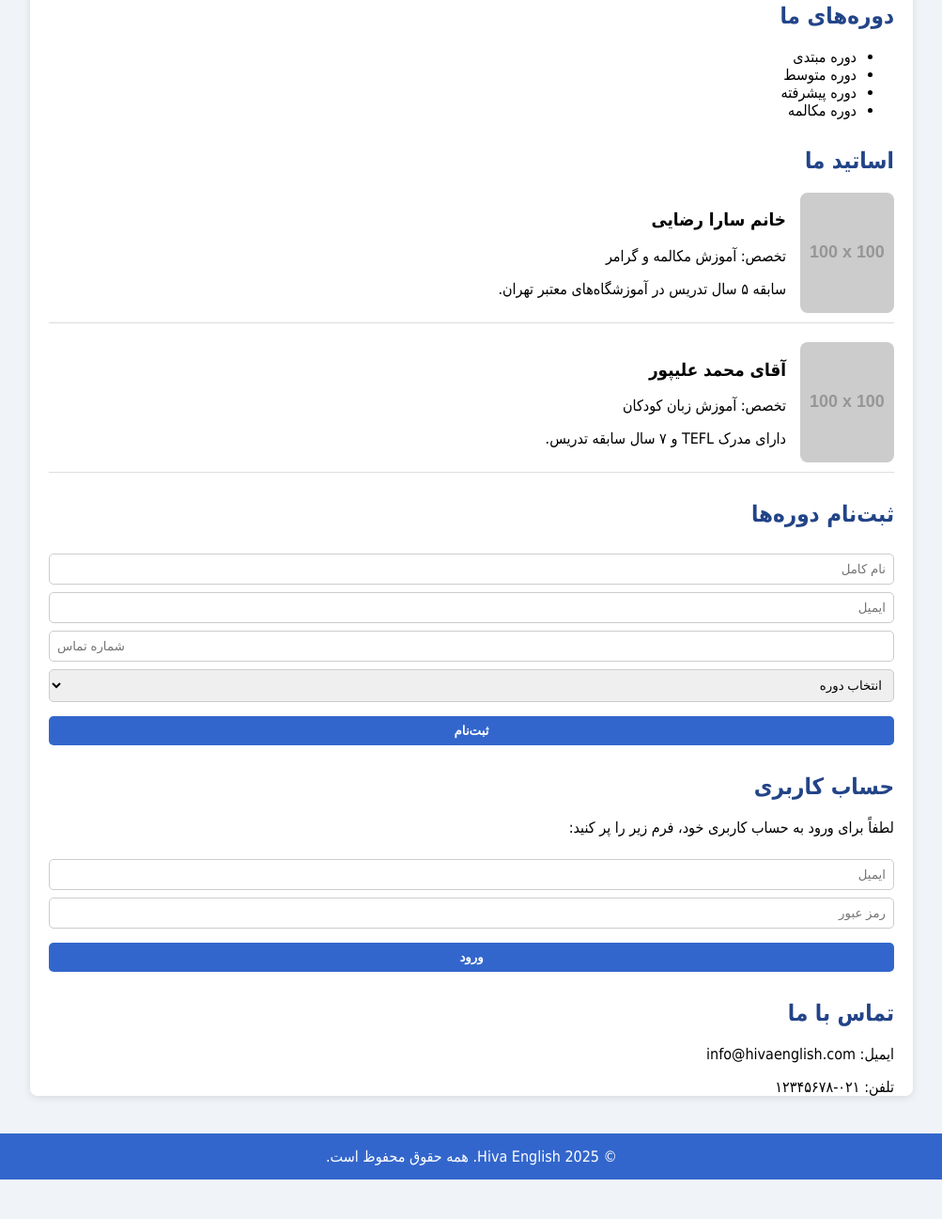
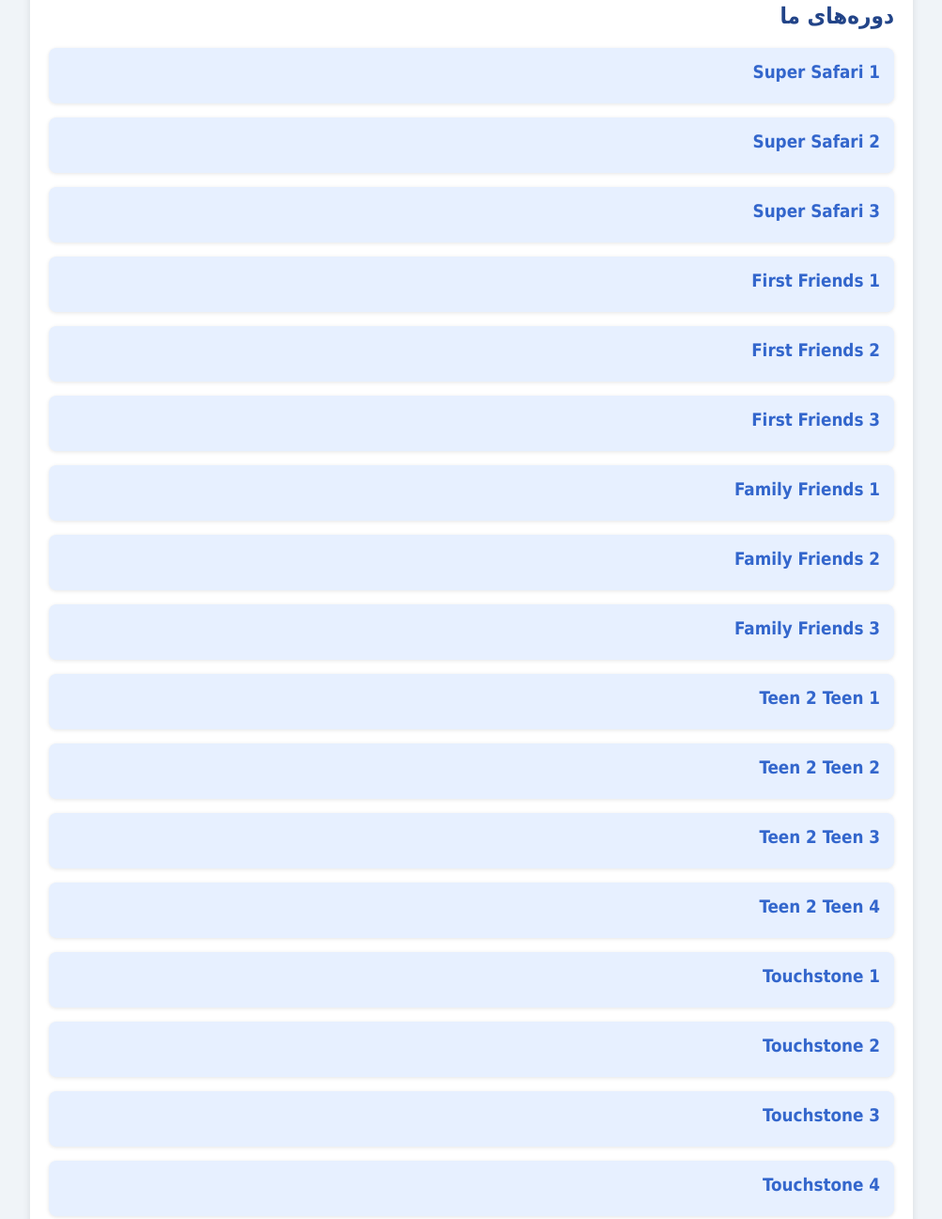
Before and after one commit to Hivaenglish/Hiva_english-, a plain HTML site: page index.html in a window 1280 px wide. Shown: the part 274-1571 px from the top of the page at 94% size, without its empty margins (138-1141 px from the left). Before the commit the page ends 1529 px from the top, so only its background shows below. Drawn offline with Linux system fonts and the light colour scheme; placeholder pictures from the web are drawn by us.

Commit message:
Update index.html

```diff
--- a/index.html
+++ b/index.html
@@ -47,6 +47,7 @@
         section {
             margin-bottom: 30px;
         }
+        /* استایل کارت اساتید */
         .teacher-card {
             display: flex;
             gap: 15px;
@@ -61,6 +62,23 @@
         }
         .teacher-info {
             flex-grow: 1;
+        }
+        /* استایل دوره‌ها */
+        #courses ul {
+            list-style-type: none;
+            padding: 0;
+        }
+        #courses li {
+            background: #e7f0ff;
+            margin-bottom: 15px;
+            padding: 15px;
+            border-radius: 8px;
+            box-shadow: 0 1px 4px rgb(0 0 0 / 0.1);
+        }
+        #courses h3 {
+            margin-top: 0;
+            margin-bottom: 8px;
+            color: #3366cc;
         }
         form input, form select, form button {
             padding: 8px;
@@ -114,31 +132,80 @@
     <section id="courses">
         <h2>دوره‌های ما</h2>
         <ul>
-            <li>دوره مبتدی</li>
-            <li>دوره متوسط</li>
-            <li>دوره پیشرفته</li>
-            <li>دوره مکالمه</li>
+            <li><h3>Super Safari 1</h3></li>
+            <li><h3>Super Safari 2</h3></li>
+            <li><h3>Super Safari 3</h3></li>
+            <li><h3>First Friends 1</h3></li>
+            <li><h3>First Friends 2</h3></li>
+            <li><h3>First Friends 3</h3></li>
+            <li><h3>Family Friends 1</h3></li>
+            <li><h3>Family Friends 2</h3></li>
+            <li><h3>Family Friends 3</h3></li>
+            <li><h3>Teen 2 Teen 1</h3></li>
+            <li><h3>Teen 2 Teen 2</h3></li>
+            <li><h3>Teen 2 Teen 3</h3></li>
+            <li><h3>Teen 2 Teen 4</h3></li>
+            <li><h3>Touchstone 1</h3></li>
+            <li><h3>Touchstone 2</h3></li>
+            <li><h3>Touchstone 3</h3></li>
+            <li><h3>Touchstone 4</h3></li>
+            <li><h3>Solution</h3></li>
         </ul>
     </section>
 
     <section id="teachers">
         <h2>اساتید ما</h2>
+
         <div class="teacher-card">
-            <img src="https://via.placeholder.com/100" alt="عکس استاد" />
             <div class="teacher-info">
-                <h3>خانم سارا رضایی</h3>
-                <p>تخصص: آموزش مکالمه و گرامر</p>
-                <p>سابقه ۵ سال تدریس در آموزشگاه‌های معتبر تهران.</p>
+                <h3>سرکار خانم نگهداری</h3>
+                <p>مدیر</p>
             </div>
         </div>
+
         <div class="teacher-card">
-            <img src="https://via.placeholder.com/100" alt="عکس استاد" />
             <div class="teacher-info">
-                <h3>آقای محمد علیپور</h3>
-                <p>تخصص: آموزش زبان کودکان</p>
-                <p>دارای مدرک TEFL و ۷ سال سابقه تدریس.</p>
+                <h3>زینب عالمی زاده</h3>
             </div>
         </div>
+
+        <div class="teacher-card">
+            <div class="teacher-info">
+                <h3>زهرا حسینی فرد</h3>
+            </div>
+        </div>
+
+        <div class="teacher-card">
+            <div class="teacher-info">
+                <h3>فاطمه حیدری</h3>
+            </div>
+        </div>
+
+        <div class="teacher-card">
+            <div class="teacher-info">
+                <h3>فاطمه سادات حیدری</h3>
+            </div>
+        </div>
+
+        <div class="teacher-card">
+            <div class="teacher-info">
+                <h3>گلشید فتاحی</h3>
+            </div>
+        </div>
+
+        <div class="teacher-card">
+            <div class="teacher-info">
+                <h3>خانم نامجو</h3>
+            </div>
+        </div>
+
+        <div class="teacher-card">
+            <div class="teacher-info">
+                <h3>فاطمه قدوسی</h3>
+                <p>منشی</p>
+            </div>
+        </div>
+
     </section>
 
     <section id="signup">
@@ -149,10 +216,24 @@
             <input type="tel" placeholder="شماره تماس" required />
             <select required>
                 <option value="" disabled selected>انتخاب دوره</option>
-                <option value="beginner">مبتدی</option>
-                <option value="intermediate">متوسط</option>
-                <option value="advanced">پیشرفته</option>
-                <option value="conversation">مکالمه</option>
+                <option value="super_safari_1">Super Safari 1</option>
+                <option value="super_safari_2">Super Safari 2</option>
+                <option value="super_safari_3">Super Safari 3</option>
+                <option value="first_friends_1">First Friends 1</option>
+                <option value="first_friends_2">First Friends 2</option>
+                <option value="first_friends_3">First Friends 3</option>
+                <option value="family_friends_1">Family Friends 1</option>
+                <option value="family_friends_2">Family Friends 2</option>
+                <option value="family_friends_3">Family Friends 3</option>
+                <option value="teen_2_teen_1">Teen 2 Teen 1</option>
+                <option value="teen_2_teen_2">Teen 2 Teen 2</option>
+                <option value="teen_2_teen_3">Teen 2 Teen 3</option>
+                <option value="teen_2_teen_4">Teen 2 Teen 4</option>
+                <option value="touchstone_1">Touchstone 1</option>
+                <option value="touchstone_2">Touchstone 2</option>
+                <option value="touchstone_3">Touchstone 3</option>
+                <option value="touchstone_4">Touchstone 4</option>
+                <option value="solution">Solution</option>
             </select>
             <button type="submit">ثبت‌نام</button>
         </form>
```
